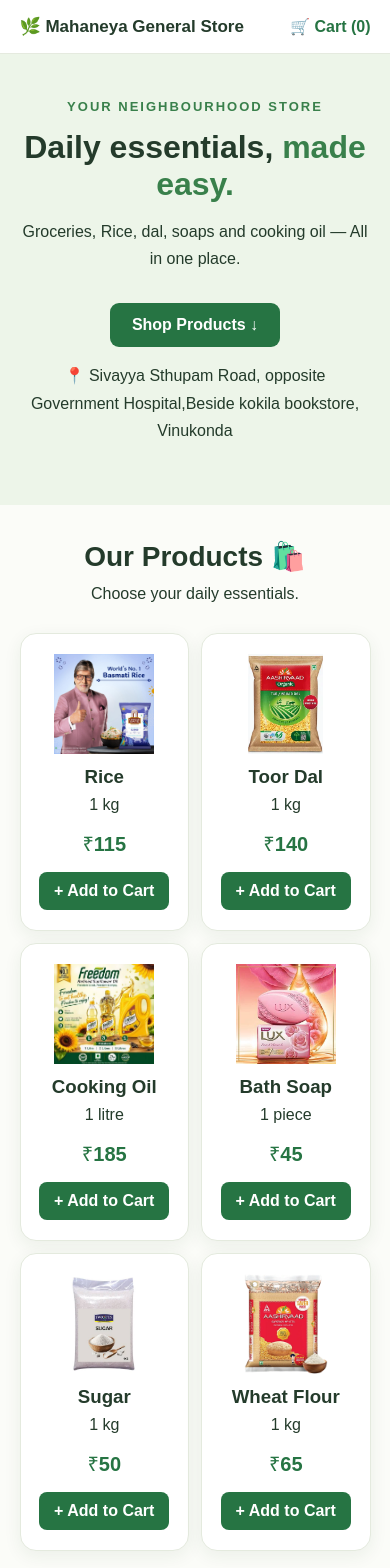
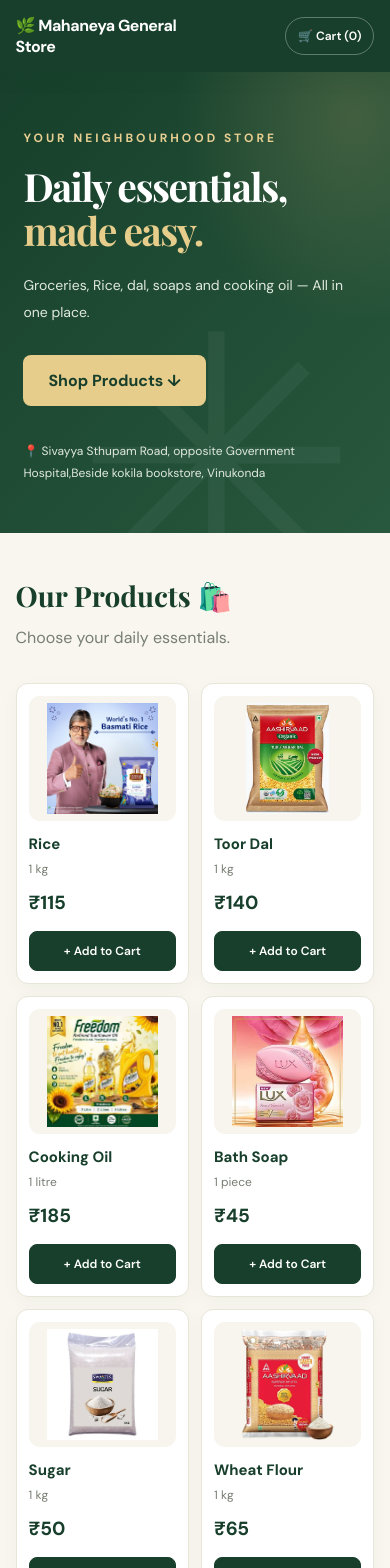
Before and after one commit to sireesha42/Mahaneya-General-Store, a React (Vite) app: page / in a window 390 px wide. Shown: the top 1568 px of the page. Built offline with nearby package versions, Linux system fonts and the light colour scheme.

Commit message:
Refactor App.css for improved styling and responsiveness
Refactor App.css to improve styling and layout. Added responsive design adjustments and updated color schemes.

```diff
--- a/src/App.css
+++ b/src/App.css
@@ -1,150 +1,306 @@
- .app {
-  min-height: 100vh;
-  color: #243b2b;
+
+@import url('https://fonts.googleapis.com/css2?family=DM+Sans:wght@400;500;600;700&family=Playfair+Display:wght@600;700&display=swap');
+
+:root {
+  font-family: 'DM Sans', sans-serif;
+  color: #203b2c;
+  background: #f8f6ee;
+  font-synthesis: none;
+  text-rendering: optimizeLegibility;
+  --green: #173f2b;
+  --green-light: #28583d;
+  --cream: #f8f6ee;
+  --gold: #d7b875;
+  --muted: #777e73;
+  --white: #ffffff;
 }
 
+* {
+  box-sizing: border-box;
+}
+
+html {
+  scroll-behavior: smooth;
+  scroll-padding-top: 90px;
+}
+
+body {
+  margin: 0;
+  min-width: 320px;
+  background: var(--cream);
+}
+
+button,
+a {
+  -webkit-tap-highlight-color: transparent;
+}
+
+a {
+  color: inherit;
+  text-decoration: none;
+}
+
+button {
+  font: inherit;
+  cursor: pointer;
+}
+
+.app {
+  min-height: 100vh;
+}
+
+/* Navigation */
 .navbar {
+  position: sticky;
+  top: 0;
+  z-index: 10;
   display: flex;
+  align-items: center;
   justify-content: space-between;
-  align-items: center;
   gap: 16px;
   padding: 18px 7%;
-  background: #ffffff;
-  border-bottom: 1px solid #e5eadf;
+  background: var(--green);
+  color: var(--white);
+  box-shadow: 0 4px 20px #173f2b18;
 }
 
 .navbar h2 {
   margin: 0;
-  font-size: 22px;
+  font-size: clamp(17px, 2.5vw, 24px);
+  font-weight: 700;
+  letter-spacing: -0.5px;
 }
 
 .navbar a {
-  color: #267443;
-  text-decoration: none;
-  font-weight: bold;
+  padding: 11px 18px;
+  border: 1px solid #ffffff50;
+  border-radius: 30px;
+  color: white;
+  font-size: 14px;
+  font-weight: 600;
+  transition: background 0.2s, color 0.2s;
 }
 
+.navbar a:hover {
+  background: var(--white);
+  color: var(--green);
+}
+
+/* Homepage hero */
 .hero {
-  padding: 65px 7%;
-  text-align: center;
-  background: #edf5e9;
+  position: relative;
+  overflow: hidden;
+  padding: 88px 8% 76px;
+  background:
+    radial-gradient(ellipse at 90% 10%, #d7b87530, transparent 35%),
+    linear-gradient(135deg, #173f2b, #28583d);
+  color: white;
+}
+
+.hero::after {
+  content: '✳';
+  position: absolute;
+  right: 8%;
+  bottom: -100px;
+  color: #ffffff0b;
+  font-size: 340px;
+  line-height: 1;
+  pointer-events: none;
 }
 
 .tagline {
-  color: #39804b;
-  font-size: 13px;
-  font-weight: bold;
-  letter-spacing: 2px;
+  position: relative;
+  z-index: 1;
+  margin: 0 0 18px;
+  color: #e8cf91;
+  font-size: 12px;
+  font-weight: 700;
+  letter-spacing: 3px;
 }
 
 .hero h1 {
-  font-size: clamp(32px, 5vw, 52px);
-  margin: 15px 0;
+  position: relative;
+  z-index: 1;
+  max-width: 720px;
+  margin: 0 0 20px;
+  font-family: 'Playfair Display', Georgia, serif;
+  font-size: clamp(38px, 6vw, 68px);
+  font-weight: 700;
+  line-height: 1.13;
+  letter-spacing: -1.5px;
 }
 
 .hero h1 span {
-  color: #39804b;
+  color: #e6cd8c;
 }
 
-.description,
-.location {
-  line-height: 1.7;
+.description {
+  position: relative;
+  z-index: 1;
+  max-width: 500px;
+  margin: 0 0 30px;
+  color: #e0e9df;
+  font-size: 16px;
+  line-height: 1.9;
 }
 
 .shop-button {
+  position: relative;
+  z-index: 1;
   display: inline-block;
-  margin: 15px 0;
-  padding: 13px 22px;
-  border-radius: 9px;
-  background: #267443;
-  color: white;
-  text-decoration: none;
-  font-weight: bold;
+  padding: 15px 25px;
+  border-radius: 8px;
+  background: #e6cd8c;
+  color: #173f2b;
+  font-weight: 700;
+  transition: transform 0.2s, background 0.2s;
 }
 
-.products {
-  padding: 45px 7%;
-  text-align: center;
+.shop-button:hover {
+  transform: translateY(-2px);
+  background: #f1dda7;
 }
 
-.products h2,
-.cart-section h2 {
-  font-size: 28px;
-  margin-bottom: 12px;
+.location {
+  position: relative;
+  z-index: 1;
+  margin: 35px 0 0;
+  color: #e0e9df;
+  font-size: 13px;
+  line-height: 1.8;
+}
+
+/* Products section */
+.products {
+  padding: 70px 7%;
+}
+
+.products > h2,
+.cart-section > h2 {
+  margin: 0 0 10px;
+  color: var(--green);
+  font-family: 'Playfair Display', Georgia, serif;
+  font-size: clamp(28px, 4vw, 38px);
+}
+
+.products > p {
+  margin: 0 0 32px;
+  color: var(--muted);
+  line-height: 1.7;
 }
 
 .product-grid {
   display: grid;
   grid-template-columns: repeat(3, minmax(0, 1fr));
-  gap: 22px;
-  max-width: 1000px;
-  margin: 30px auto;
+  gap: 24px;
 }
 
 .product-card {
-  padding: 25px 18px;
-  background: white;
-  border: 1px solid #e4eade;
+  display: flex;
+  min-width: 0;
+  flex-direction: column;
+  align-items: flex-start;
+  padding: 20px;
+  border: 1px solid #e8e5d9;
   border-radius: 16px;
-  box-shadow: 0 5px 18px rgba(35, 65, 35, 0.07);
-  transition: transform 0.2s;
+  background: var(--white);
+  box-shadow: 0 5px 18px #173f2b08;
+  transition: transform 0.25s, box-shadow 0.25s;
 }
 
 .product-card:hover {
-  transform: translateY(-4px);
+  transform: translateY(-5px);
+  box-shadow: 0 14px 32px #173f2b12;
 }
 
 .product-emoji {
-  font-size: 48px;
-  margin-bottom: 15px;
+  display: flex;
+  width: 100%;
+  height: 175px;
+  align-items: center;
+  justify-content: center;
+  overflow: hidden;
+  margin-bottom: 18px;
+  border-radius: 11px;
+  background: #f7f5ed;
+}
+
+.product-emoji img {
+  display: block;
+  width: 100%;
+  height: 100%;
+  padding: 12px;
+  object-fit: contain;
 }
 
 .product-card h3 {
-  margin-bottom: 8px;
+  margin: 0 0 7px;
+  color: var(--green);
+  font-size: 19px;
+  font-weight: 700;
+}
+
+.product-card p {
+  margin: 0 0 13px;
+  color: var(--muted);
+  font-size: 14px;
 }
 
 .product-card strong {
-  display: block;
-  margin: 15px 0;
-  font-size: 20px;
-  color: #267443;
+  margin-top: auto;
+  margin-bottom: 16px;
+  color: var(--green);
+  font-size: 22px;
 }
 
-button {
-  cursor: pointer;
+.product-card button {
+  width: 100%;
+  padding: 12px 15px;
+  border: 1px solid var(--green);
+  border-radius: 8px;
+  background: var(--green);
+  color: white;
+  font-weight: 600;
+  transition: background 0.2s, color 0.2s;
 }
 
-.product-card button,
-.quantity-controls button {
-  border: none;
-  border-radius: 8px;
-  background: #267443;
-  color: white;
-  padding: 10px 15px;
-  font-weight: bold;
+.product-card button:hover {
+  background: white;
+  color: var(--green);
 }
 
+/* Cart section */
 .cart-section {
-  max-width: 850px;
-  margin: 25px auto 55px;
-  padding: 30px;
-  background: white;
-  border: 1px solid #e2e9dc;
+  margin: 0 7% 70px;
+  padding: 32px;
+  border: 1px solid #e8e5d9;
   border-radius: 18px;
-  box-shadow: 0 8px 25px rgba(35, 65, 35, 0.08);
+  background: #fffef9;
+  box-shadow: 0 8px 30px #173f2b08;
 }
 
 .cart-section > p {
-  line-height: 1.7;
+  color: var(--muted);
+  line-height: 1.8;
 }
 
 .cart-item {
-  display: grid;
-  grid-template-columns: minmax(0, 1fr) auto auto;
+  display: flex;
   align-items: center;
-  gap: 20px;
-  padding: 18px 0;
-  border-bottom: 1px solid #e8ece4;
+  justify-content: space-between;
+  gap: 16px;
+  padding: 19px 0;
+  border-bottom: 1px solid #e8e5d9;
+}
+
+.cart-item > span {
+  flex: 1;
+  font-weight: 600;
+}
+
+.cart-item > strong {
+  color: var(--green);
+  white-space: nowrap;
 }
 
 .quantity-controls {
@@ -156,62 +312,112 @@ button {
 .quantity-controls button {
   width: 34px;
   height: 34px;
-  padding: 0;
-  font-size: 18px;
+  border: 1px solid #d7dfd5;
+  border-radius: 8px;
+  background: #eef3eb;
+  color: var(--green);
+  font-size: 20px;
+  font-weight: 700;
 }
 
-.cart-item > strong {
-  min-width: 65px;
-  text-align: right;
+.quantity-controls button:hover {
+  background: #dce8d9;
 }
 
 .total {
-  margin: 25px 0;
-  text-align: right;
-  color: #267443;
+  margin: 24px 0;
+  color: var(--green);
   font-size: 25px;
 }
 
 .whatsapp-button {
   width: 100%;
-  padding: 15px;
+  margin-top: 14px;
+  padding: 16px 20px;
   border: none;
-  border-radius: 10px;
-  background: #168849;
+  border-radius: 9px;
+  background: #208b51;
   color: white;
   font-size: 16px;
-  font-weight: bold;
+  font-weight: 700;
+  transition: background 0.2s, transform 0.2s;
 }
 
 .whatsapp-button:hover {
-  background: #116b39;
+  transform: translateY(-2px);
+  background: #176e3e;
 }
 
+/* Footer */
 footer {
-  padding: 22px;
+  padding: 28px 7%;
+  background: var(--green);
+  color: #e0e9df;
   text-align: center;
-  background: #edf5e9;
+  font-size: 13px;
 }
 
 footer p {
   margin: 0;
+  line-height: 1.8;
 }
 
-@media (max-width: 650px) {
+/* Tablet */
+@media (max-width: 850px) {
+  .product-grid {
+    grid-template-columns: repeat(2, minmax(0, 1fr));
+    gap: 18px;
+  }
+
+  .hero {
+    padding: 70px 6%;
+  }
+
+  .products {
+    padding: 55px 5%;
+  }
+
+  .cart-section {
+    margin-right: 5%;
+    margin-left: 5%;
+  }
+}
+
+/* Mobile */
+@media (max-width: 520px) {
   .navbar {
-    padding: 16px 5%;
+    padding: 15px 4%;
   }
 
   .navbar h2 {
-    font-size: 17px;
+    max-width: 195px;
+    font-size: 16px;
+  }
+
+  .navbar a {
+    padding: 10px 12px;
+    font-size: 12px;
+    white-space: nowrap;
   }
 
   .hero {
-    padding: 45px 5%;
+    padding: 58px 6% 48px;
+  }
+
+  .hero h1 {
+    font-size: 39px;
+  }
+
+  .description {
+    font-size: 14px;
+  }
+
+  .location {
+    font-size: 12px;
   }
 
   .products {
-    padding: 35px 5%;
+    padding: 44px 4%;
   }
 
   .product-grid {
@@ -220,44 +426,55 @@ footer p {
   }
 
   .product-card {
-    padding: 20px 10px;
+    padding: 12px;
+    border-radius: 12px;
+  }
+
+  .product-emoji {
+    height: 125px;
+    margin-bottom: 13px;
+  }
+
+  .product-emoji img {
+    padding: 7px;
+  }
+
+  .product-card h3 {
+    font-size: 15px;
+  }
+
+  .product-card p {
+    font-size: 12px;
+  }
+
+  .product-card strong {
+    font-size: 19px;
+  }
+
+  .product-card button {
+    padding: 11px 7px;
+    font-size: 12px;
   }
 
   .cart-section {
-    margin: 20px 12px 40px;
-    padding: 20px 14px;
+    margin: 0 4% 45px;
+    padding: 20px 15px;
   }
 
   .cart-item {
-    grid-template-columns: 1fr auto;
+    flex-wrap: wrap;
     gap: 12px;
   }
 
-  .quantity-controls {
-    grid-column: 1;
+  .cart-item > span {
+    flex-basis: 100%;
   }
 
-  .cart-item > strong {
-    grid-column: 2;
-    grid-row: 1 / span 2;
+  .quantity-controls {
+    gap: 9px;
+  }
+
+  .total {
+    font-size: 22px;
   }
 }
-
-
-.product-emoji {
-  width: 100%;
-  height: 100px;
-  display: flex;
-  align-items: center;
-  justify-content: center;
-  overflow: hidden;
-  margin-bottom: 12px;
-}
-
-.product-emoji img {
-  max-width: 100%;
-  width: 120px;
-  height: 100px;
-  object-fit: contain;
-  display: block;
-}
```
